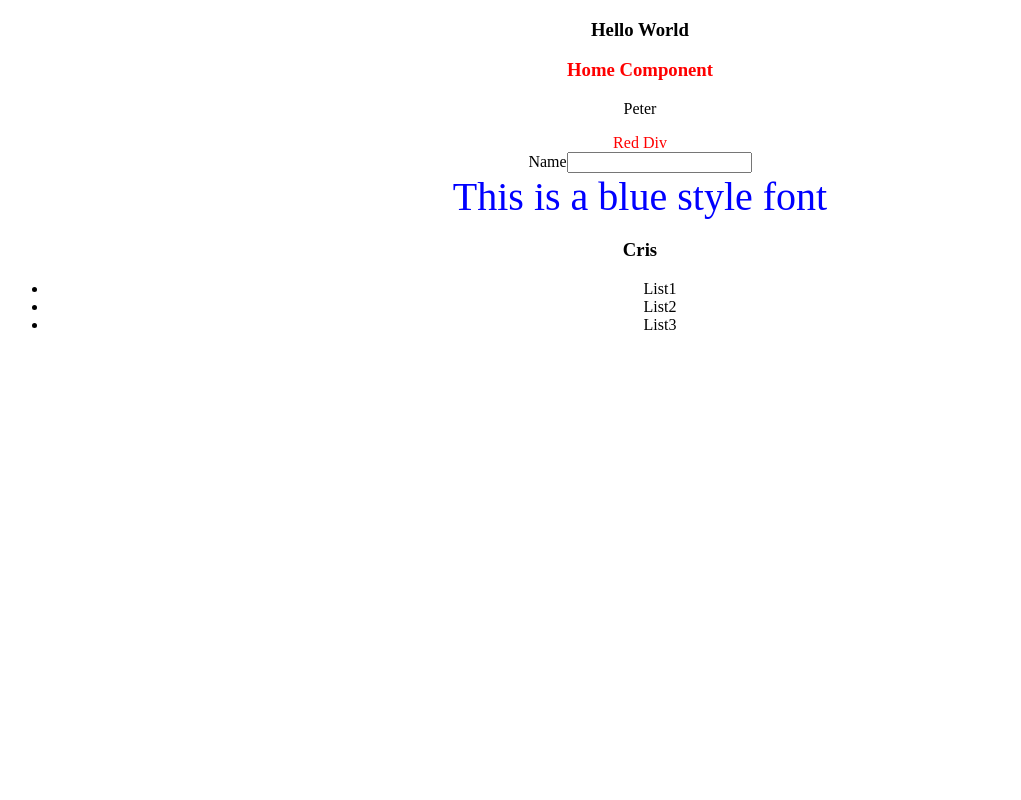
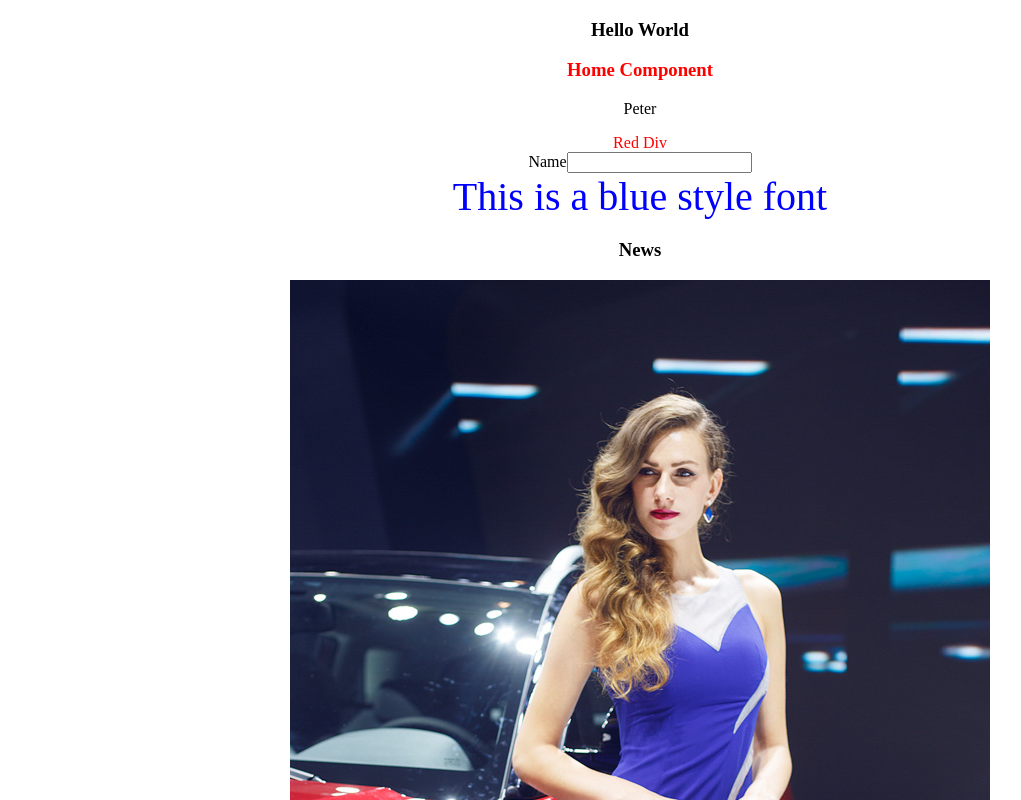
Before and after one commit to 540792740/React-Project, a React (Create React App) app in the folder src/React/react-demo01/: page / in a window 1280 px wide. Shown: the top 800 px of the page, without its empty margins (0-1021 px from the left). Built offline with nearby package versions, Linux system fonts and the light colour scheme.

Commit message:
May 14 react 12345

```diff
--- a/src/React/react-demo01/src/component/News.js
+++ b/src/React/react-demo01/src/component/News.js
@@ -1,21 +1,18 @@
 import React, {Component} from 'react';
+import logo from "../asserts/images/1.jpg"
 
 class News extends Component {
     constructor(props) {
         super(props);
         this.state = {
-            userInfo:'Cris'
+            msg:'News'
         }
     }
     render() {
         return (
             <div>
-                <h3>{this.state.userInfo}</h3>
-                <ul>
-                    <li>List1</li>
-                    <li>List2</li>
-                    <li>List3</li>
-                </ul>
+                <h3>{this.state.msg}</h3>
+                <img src={logo}/>
             </div>
         );
     }
```
Also changed, not shown: src/React/react-demo01/src/asserts/images/1.jpg (added), 1 other file (tests, documents, lock files or other folders).
